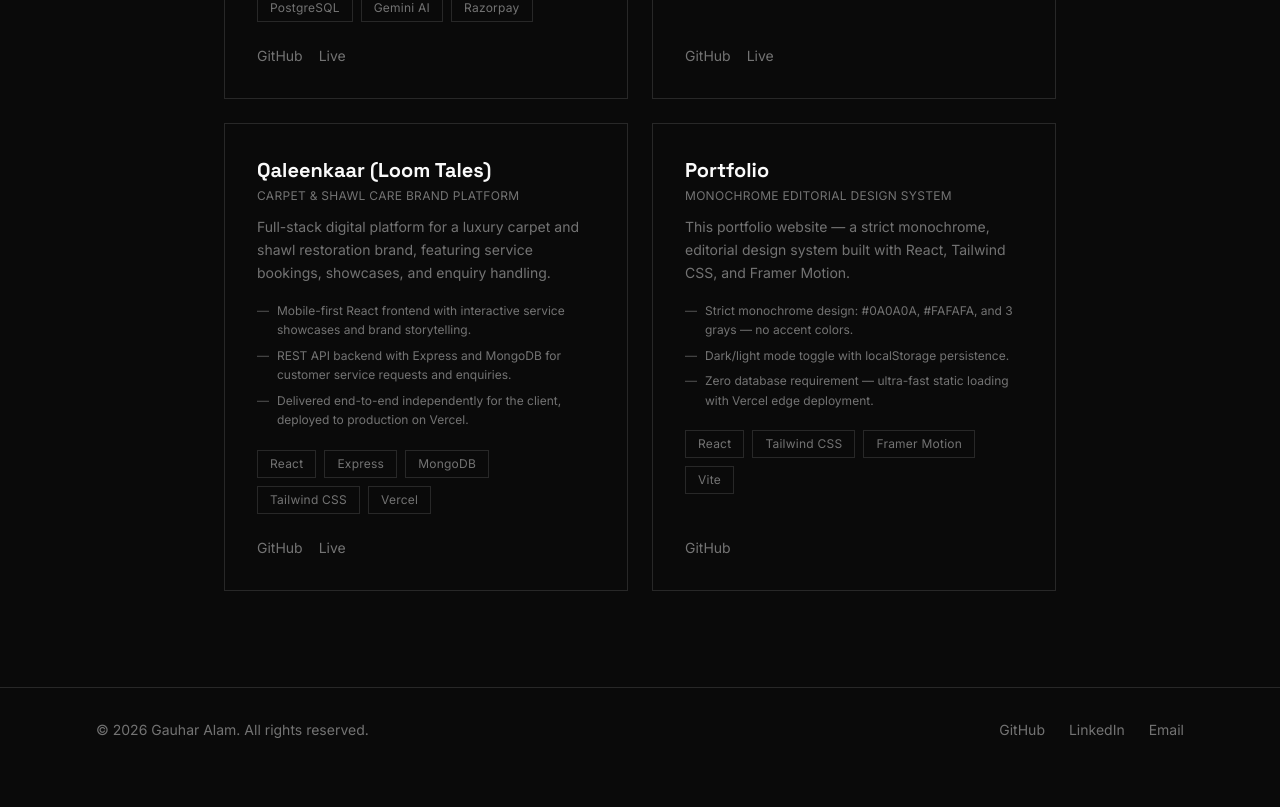
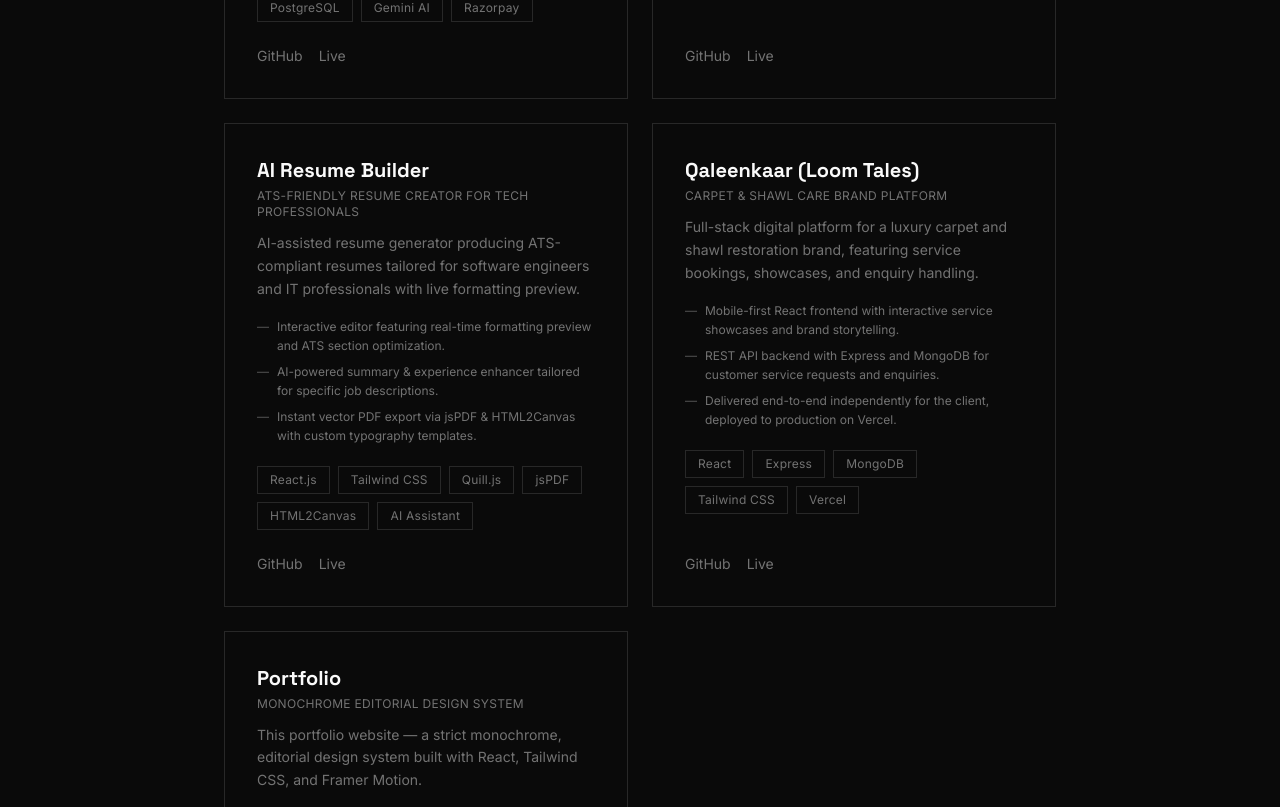
Before and after one commit to GauharAlam/Portfolio, a React (Vite) app: page /projects in a window 1280 px wide. Shown: the part 740-1547 px from the top of the page. Before the commit the page ends 1512 px from the top, so only its background shows below. Built offline with nearby package versions, Linux system fonts and the light colour scheme.

Commit message:
feat: add AI Resume Builder project entry with Netlify live link

```diff
--- a/src/data/projects.js
+++ b/src/data/projects.js
@@ -32,6 +32,21 @@ export const projects = [
     live: 'https://algosforge.netlify.app/',
   },
   {
+    id: 'resume-builder',
+    title: 'AI Resume Builder',
+    subtitle: 'ATS-Friendly Resume Creator for Tech Professionals',
+    description:
+      'AI-assisted resume generator producing ATS-compliant resumes tailored for software engineers and IT professionals with live formatting preview.',
+    highlights: [
+      'Interactive editor featuring real-time formatting preview and ATS section optimization.',
+      'AI-powered summary & experience enhancer tailored for specific job descriptions.',
+      'Instant vector PDF export via jsPDF & HTML2Canvas with custom typography templates.',
+    ],
+    tech: ['React.js', 'Tailwind CSS', 'Quill.js', 'jsPDF', 'HTML2Canvas', 'AI Assistant'],
+    github: 'https://github.com/GauharAlam',
+    live: 'https://resume-buildersss.netlify.app/',
+  },
+  {
     id: 'qaleenkaar',
     title: 'Qaleenkaar (Loom Tales)',
     subtitle: 'Carpet & Shawl Care Brand Platform',
```
